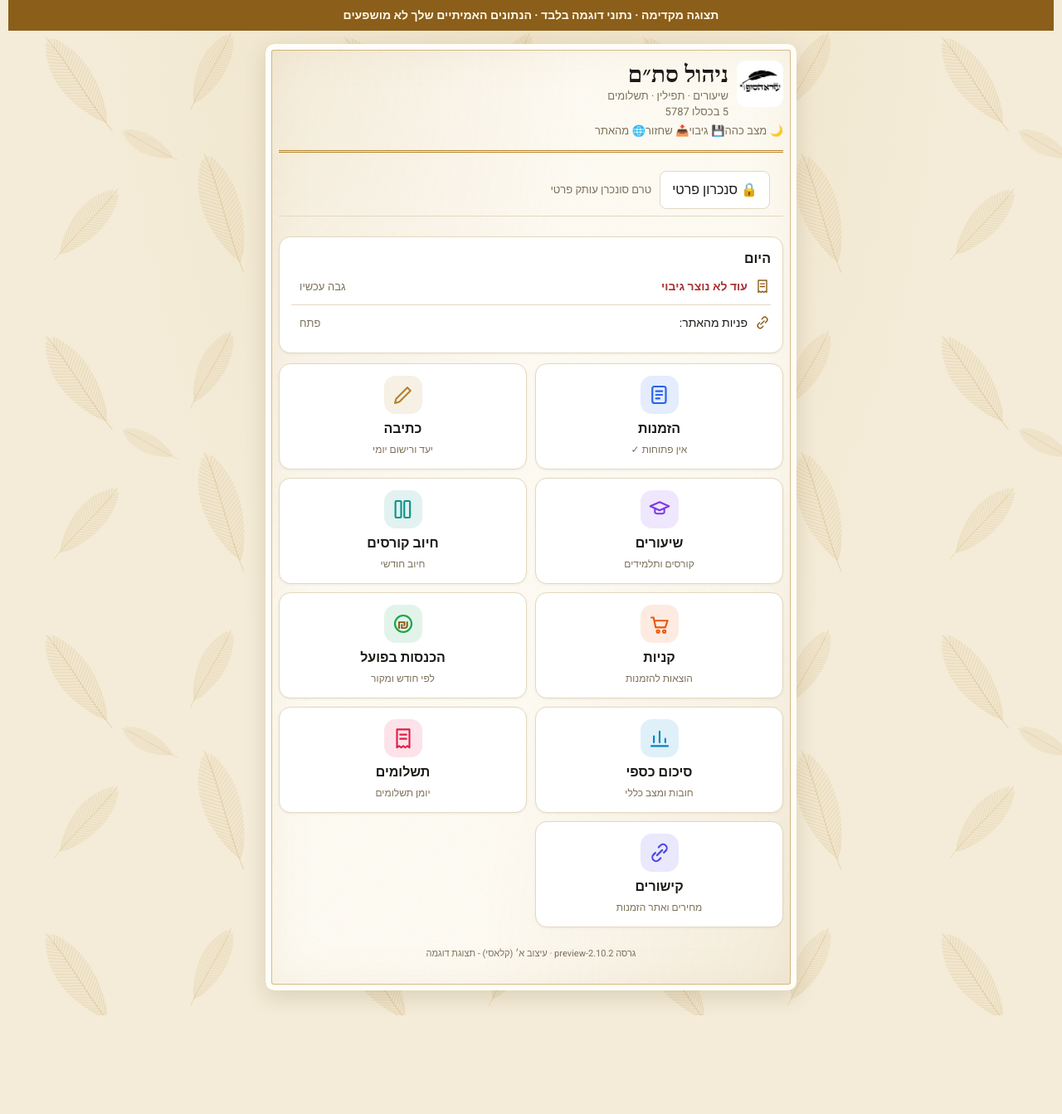
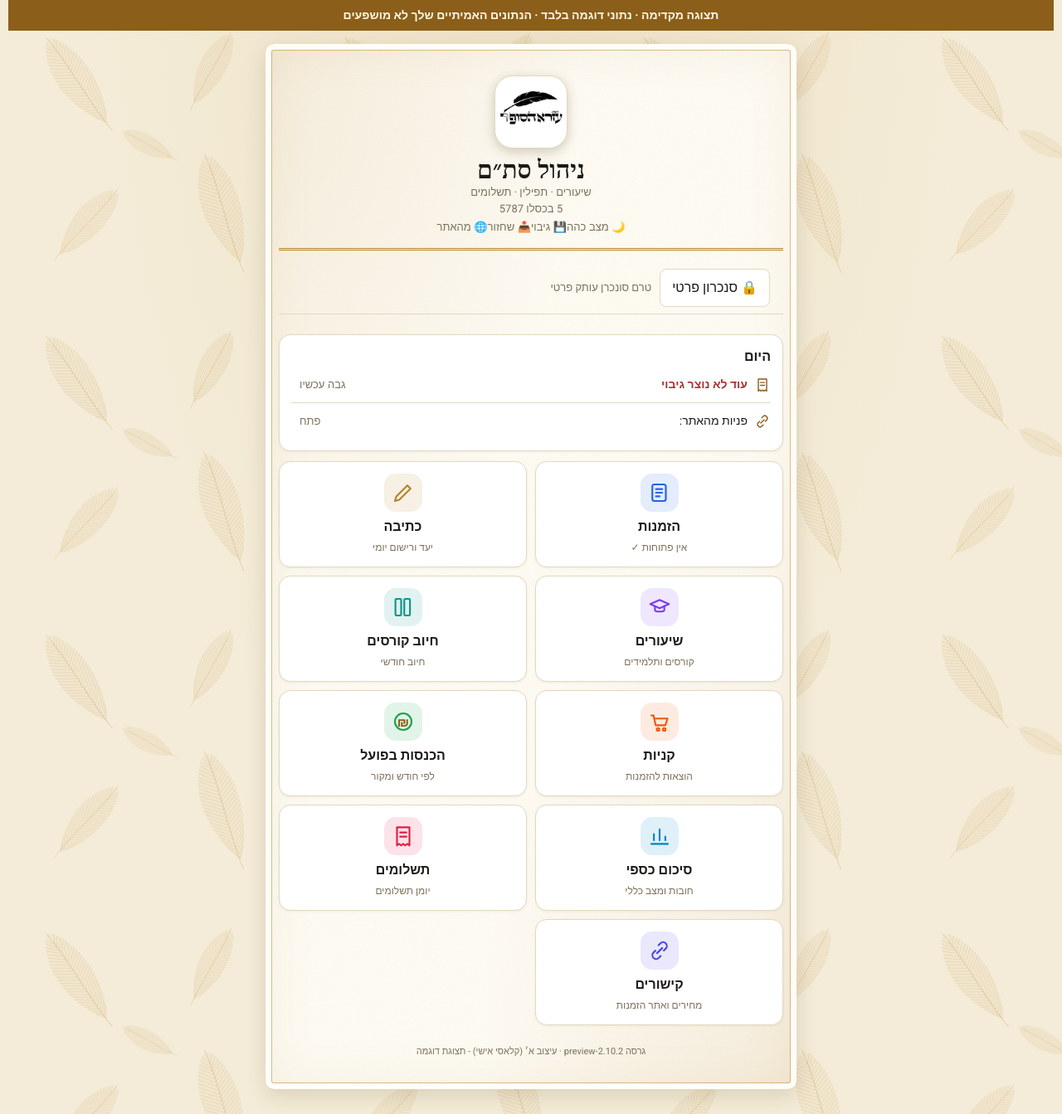
Before and after one commit to ezrahasoferstam-prog/stam-manager, a plain HTML site: page preview-plan/index.html in a window 1280 px wide. Shown: the whole page at 83% size. Before the commit the page ends 1224 px from the top, so only its background shows below. Drawn offline with Linux system fonts and the light colour scheme; a web font is replaced by a local one.

Commit message:
preview A: personal home hero with large logo, classic parchment

```diff
--- a/preview-plan/index.html
+++ b/preview-plan/index.html
@@ -73,6 +73,9 @@ input,select{width:100%;padding:9px;border:1px solid var(--line);border-radius:8
 .section-fold>summary{cursor:pointer;list-style:none;font-weight:700;display:flex;justify-content:space-between;gap:10px;padding:4px 0}.section-fold>summary:after{content:'▾';color:var(--gold)}.section-fold[open]>summary:after{content:'▴'}.fold-body{padding-top:10px}.section-fold .card{margin:8px 0}.order-group{border-top:1px solid var(--line);padding:10px 0}
 
 .navback{display:block;width:calc(100% - 20px);margin:0 10px 10px;background:linear-gradient(160deg,#a5762c,#8b5e1a);color:var(--accfg);border:none;font-size:17px;font-weight:700;padding:12px;border-radius:12px;cursor:pointer;text-align:center}
+.top.tophome{display:block;text-align:center;padding:18px 12px 14px;border-bottom-width:3px}
+.tophome .hdr-logo{float:none;margin:0 auto 8px;width:88px;height:88px;border-radius:22px;box-shadow:0 4px 14px rgba(60,40,10,.22);border:1px solid var(--line)}
+.tophome h1{font-size:30px}
 .hdr-logo{width:56px;height:56px;border-radius:12px;float:right;margin-left:10px;background:#fff url(../3-logo-finalB-192.png) center 43%/158% no-repeat}
 .home-hdr{text-align:center;padding:10px 0 4px}
 .home-logo{width:72px;height:72px;border-radius:16px}
@@ -117,7 +120,7 @@ input,select{width:100%;padding:9px;border:1px solid var(--line);border-radius:8
 <input type="file" id="pickcam" accept="image/*" capture="environment" style="position:fixed;left:-9999px;top:0;width:1px;height:1px;opacity:0" tabindex="-1">
 <input type="file" id="pickfile" accept=".pdf,image/*,.txt,.md,application/pdf,text/plain" style="position:fixed;left:-9999px;top:0;width:1px;height:1px;opacity:0" tabindex="-1">
 <div id="lb" onclick="this.style.display='none'"><img alt=""></div>
-<div class="mut" style="font-size:11px;text-align:center;margin-top:24px">גרסה 2.10.2-preview · עיצוב א׳ (קלאסי) - תצוגת דוגמה</div>
+<div class="mut" style="font-size:11px;text-align:center;margin-top:24px">גרסה 2.10.2-preview · עיצוב א׳ (קלאסי אישי) - תצוגת דוגמה</div>
 </main>
 <script>
 var S={income:{},courses:[],lessons:[],orders:[],payments:[],expenses:[],writing:[],buys:[],plans:[],contacts:{},cprog:{},recurring:[],billing:{rates:{},inst:{}},cfg:{head:400,hand:400}},ref=null,tab='home',armed='',curCourse='',assets=null,busy=0,showPaid=false,showDoneO=false,showSett=false,showClosedSum=false,showOpenSum=false;
@@ -1492,6 +1495,7 @@ function render(){
   document.querySelectorAll('#app input[id],#app select[id],#app textarea[id]').forEach(function(e){keep[e.id]=e.type==='checkbox'?e.checked:e.value});
   var ae=document.activeElement,aid=ae&&ae.id;
   document.getElementById('nav').innerHTML=tab==='home'?'':'<button class="navback" onclick="setTab(\'home\')">&#8594; בית</button>';;
+  document.querySelector('.top').classList.toggle('tophome',tab==='home');
   var v={home:viewHome,today:viewToday,income:viewIncome,cash:viewCash,sum:viewSum,lessons:viewLessons,bill:viewBill,orders:viewOrders,write:viewWrite,buys:viewBuys,pay:viewPay,links:viewLinks}[tab]();
   document.getElementById('app').innerHTML=names()+((tab==='sum'||tab==='pay')?'<button class="add" style="margin:0 0 12px" onclick="openIncome()">חישוב חודשי</button>':'')+v;quietSections();
   setTimeout(calcTotal,0);
```
